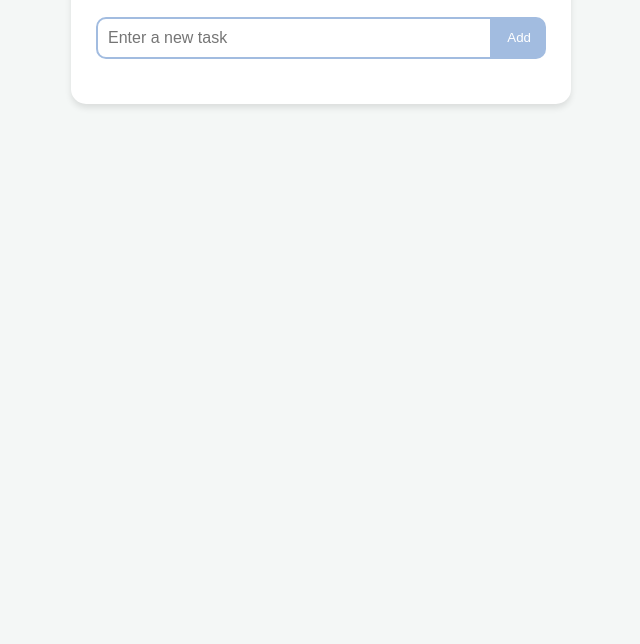
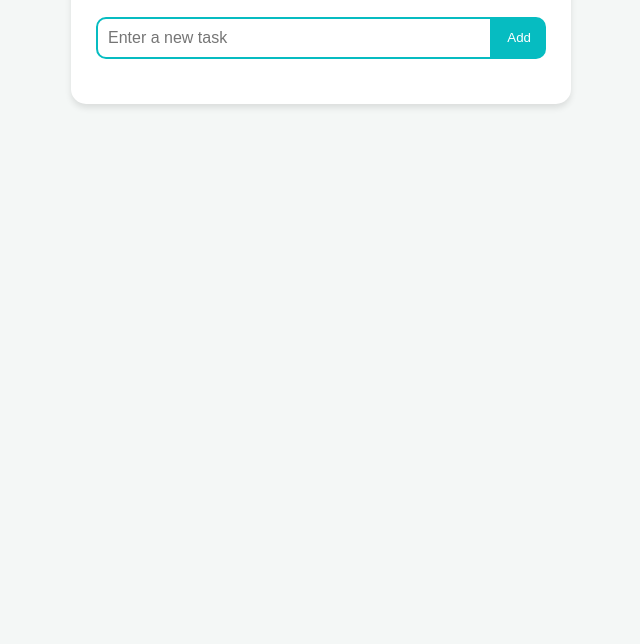
Before and after one commit to Azman-Idrisi/Todo, a plain HTML site: page index.html in a window 1280 px wide. Shown: the part 156-800 px from the top of the page, without its empty margins (319-959 px from the left). Drawn offline with Linux system fonts and the light colour scheme.

Commit message:
style fixed

```diff
--- a/styles.css
+++ b/styles.css
@@ -1,5 +1,5 @@
 :root {
-    --primary-color: #A2BCE0;
+    --primary-color: #06BCC1;
     --background-color: #F4F7F6;
     --text-color: #333;
     --completed-color: #888;
```
